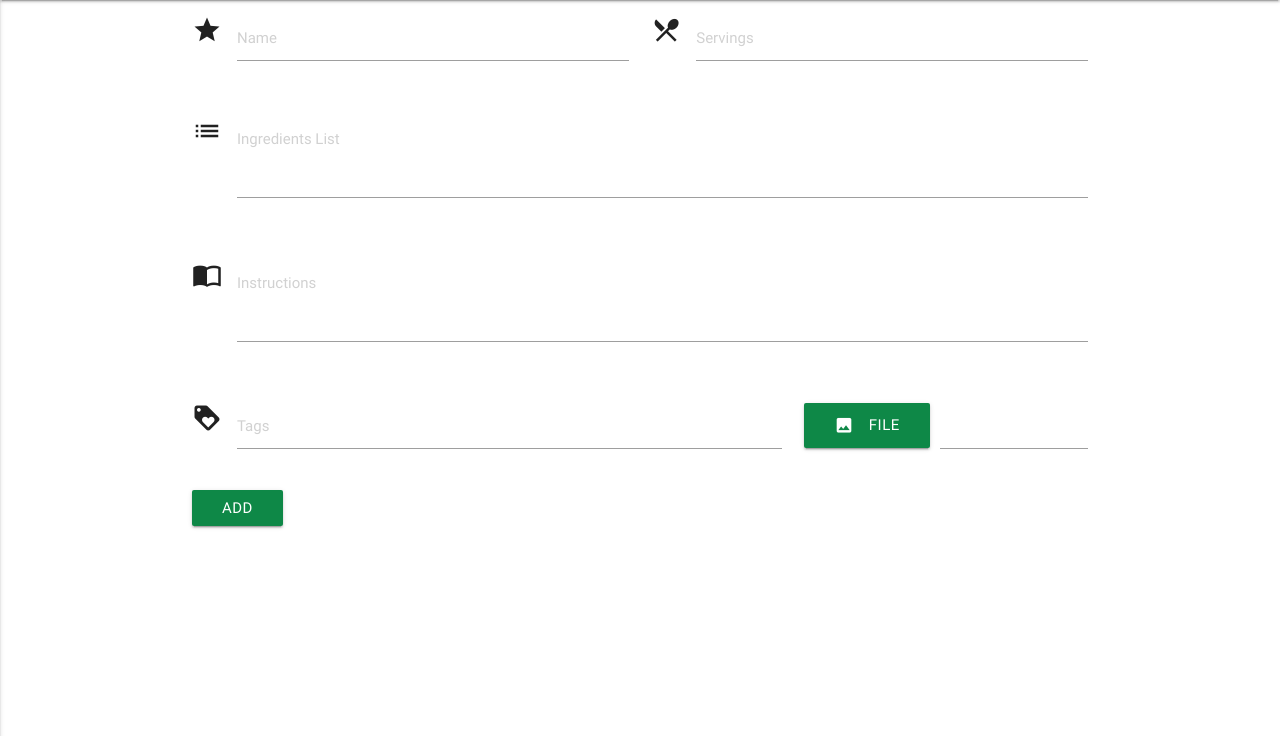
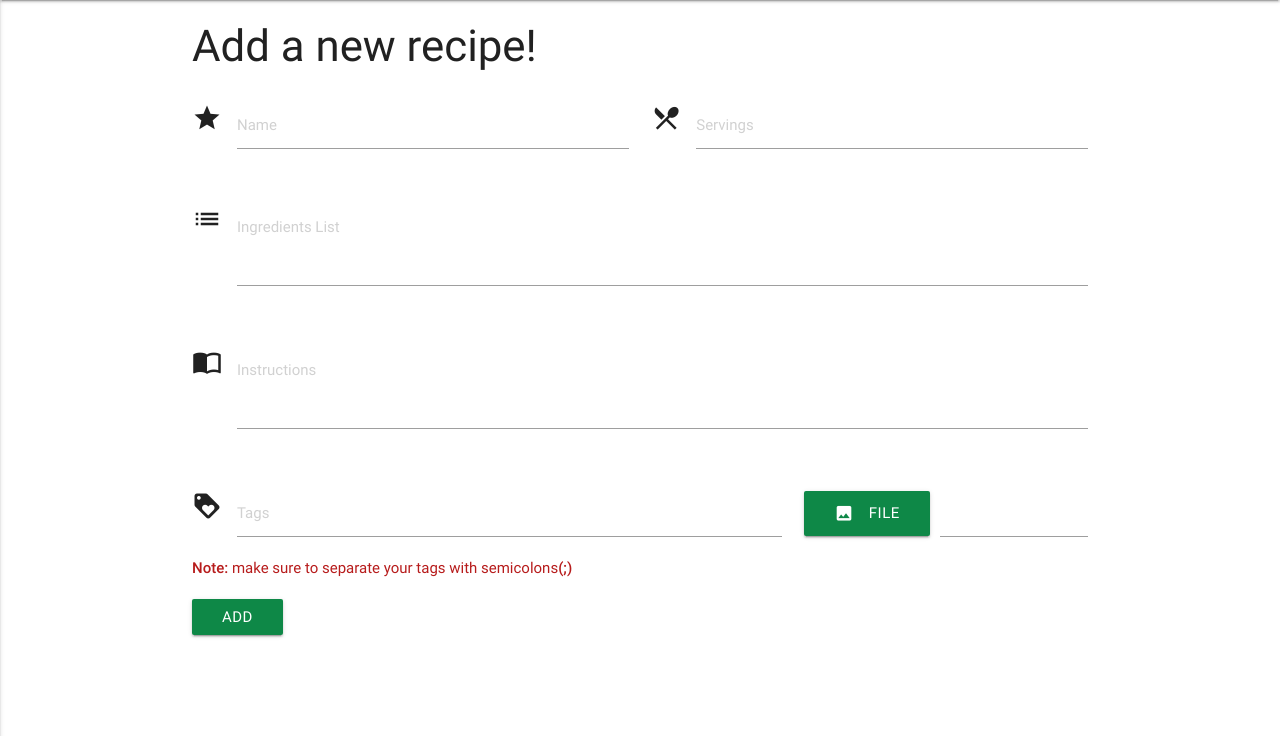
Before and after one commit to Alicja-Malinowska/Meal_Planner, a Flask app: page /recipes/add in a window 1280 px wide. Shown: the part 64-800 px from the top of the page. Run offline with Flask 2, Linux system fonts and the light colour scheme; the visitor is signed in with stand-in values (Sample User, id 1); some libraries are stand-ins or nearby versions.

Commit message:
custom validator added for tags

```diff
--- a/forms.py
+++ b/forms.py
@@ -1,6 +1,7 @@
 from wtforms import SubmitField, BooleanField, StringField, PasswordField, IntegerField, TextAreaField, validators
 from flask_wtf import FlaskForm
 from flask_wtf.file import FileField, FileAllowed, FileRequired
+import re
 
 
 class RegistrationForm(FlaskForm):
@@ -27,11 +28,16 @@ class LoginForm(FlaskForm):
     submit = SubmitField('Submit')
 
 class AddRecipe(FlaskForm):
+
+    def semicolon_check(form, field):
+        if not ';' in field.data:
+            raise validators.ValidationError("Make sure that your tags are separated with semicolons!")
+
     name = StringField('Recipe Name', [validators.DataRequired()])
     ingredients = TextAreaField('Ingredients')
     servings = StringField('Servings')
     instructions = TextAreaField('Instructions')
-    tags = StringField('Tags')
+    tags = StringField('Tags', [semicolon_check])
     image = FileField('Image', validators=[
         FileAllowed(['jpg', 'png'], 'Images only!')
     ])
--- a/static/css/style.css
+++ b/static/css/style.css
@@ -6,6 +6,9 @@
     color: #b71c1c;
 }
 
+.notes {
+    margin-top: 0;
+}
 .flash {
     color: #F50057;
 }
--- a/templates/add-recipe.html
+++ b/templates/add-recipe.html
@@ -1,6 +1,7 @@
 {% extends "layout/index.html" %}
 {% block content %}
 <div class="container">
+  <h3>Add a new recipe!</h3>
   <form action="" method="post" class="col s12" role="form" enctype="multipart/form-data">
     {{ form.csrf_token() }}
 
@@ -35,6 +36,12 @@
       <div class="input-field col s12 m8">
         <i class="material-icons prefix">loyalty</i>
         {{ form.tags(class="validate", placeholder='Tags') }}
+        {% if form.tags.errors %}
+        <ul class="errors notes">{% for error in form.tags.errors %}<li>{{ error }}</li>{% endfor %}</ul>
+        {% else %}
+        <p class="errors notes"><strong>Note:</strong> make sure to separate your tags with semicolons<strong>(;)</strong></p>
+    {% endif %}
+
       </div>
 
       <div class="input-field file-field col s12 m4">
@@ -47,12 +54,11 @@
         <div class="file-path-wrapper">
           <input class="file-path validate" type="text">
         </div>
-      </div>
-      <div class="col s12 m4 offset-m8">
         {% if form.image.errors %}
-        <ul class="errors">{% for error in form.image.errors %}<li>{{ error }}</li>{% endfor %}</ul>
+        <ul class="errors notes">{% for error in form.image.errors %}<li>{{ error }}</li>{% endfor %}</ul>
     {% endif %}
       </div>
+
     </div>
 
     <button type="submit" class="waves-effect waves-light btn">Add</button>
```
